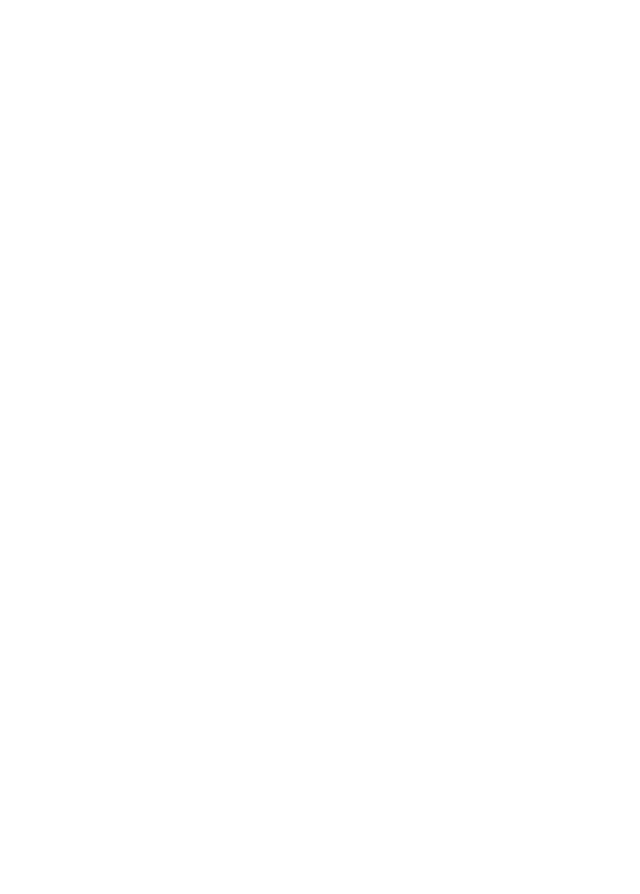
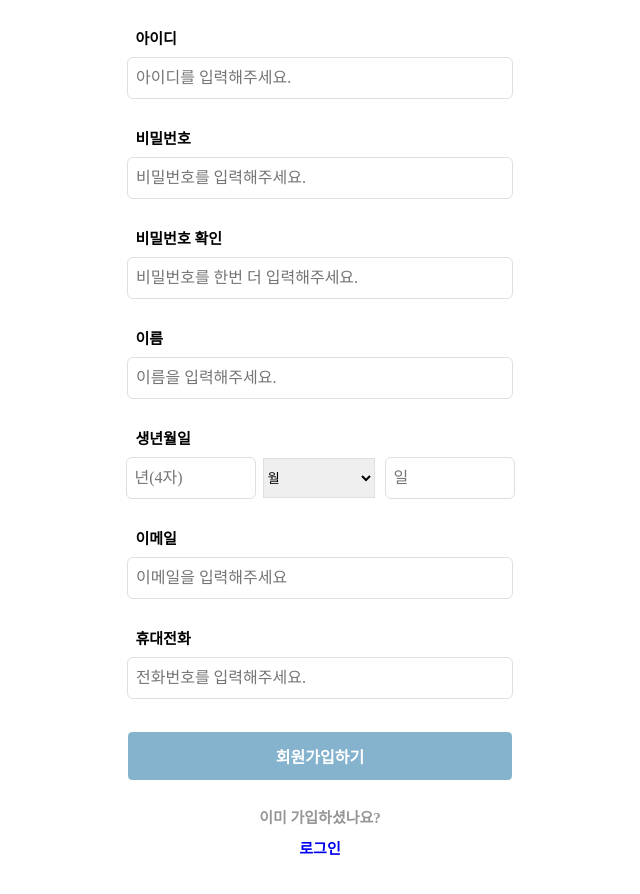
Before and after one commit to EunSo0/mAInd, a React (Create React App) app: page /signup in a window 1280 px wide. Shown: the part 180-1074 px from the top of the page, without its empty margins (320-960 px from the left). Before the commit the page ends 800 px from the top, so only its background shows below. Built offline with nearby package versions, Linux system fonts and the light colour scheme.

Commit message:
Feat: 로그인, 회원가입 페이지 추가

```diff
--- a/src/components/Header.jsx
+++ b/src/components/Header.jsx
@@ -59,7 +59,9 @@
     <>
       <Base>
         <List>
-          <Left>mAInd</Left>
+          <Link to="/">
+            <Left>mAInd</Left>
+          </Link>
           <Right>
             <Menu>상담하기</Menu>
             <Menu>상담 예약</Menu>
--- a/src/pages/Login.jsx
+++ b/src/pages/Login.jsx
@@ -1,5 +1,84 @@
 import React from "react";
+import Header from "../components/Header";
+import styled from "styled-components";
+
+const All = styled.div`
+  width: 100%;
+  height: 100%;
+`;
+
+const Base = styled.div`
+  height: 800px;
+  margin: -50px auto;
+  max-width: 300px;
+  display: flex;
+  justify-content: center;
+  align-items: center;
+  flex-direction: column;
+`;
+
+const Title = styled.div`
+  font-size: 26px;
+  font-weight: 600;
+  margin: 15px 0;
+`;
+
+const Input = styled.input`
+  font: inherit;
+  padding: 0.5rem;
+  border-radius: 6px;
+  border: 1px solid #dfdfdf;
+  width: 15rem;
+  height: 1.5rem;
+  max-width: 100%;
+  margin: 5px auto;
+  display: block;
+`;
+const Button = styled.button`
+  font: inherit;
+  background-color: #85b3cd;
+  color: #ffffff;
+  border: 1px solid #85b3cd;
+  padding: 0.5rem 1.5rem;
+  border-radius: 6px;
+  cursor: pointer;
+  margin: 15px auto;
+  display: block;
+  width: 16.3rem;
+  height: 2.5rem;
+`;
+
+const Text = styled.a`
+  font-weight: 800;
+  display: flex;
+  font-size: 14px;
+  text-align: center;
+  color: rgb(100, 100, 100);
+  margin: 3px;
+`;
+
+const Link = styled.a`
+  text-decoration: none;
+`;
 
 export default function Login() {
-  return <div>Login</div>;
+  return (
+    <>
+      <All>
+        <Header />
+        <Base>
+          <Title>로그인</Title>
+          <Input placeholder="이메일" type="text" id="email" />
+          <Input placeholder="비밀번호" type="password" id="password" />
+          <Button>로그인</Button>
+          <Link href="/signup">
+            <Text>회원가입</Text>
+          </Link>
+          <Link href="/">
+            <Text>비밀번호찾기</Text>
+          </Link>
+        </Base>
+      </All>
+    </>
+  );
 }
--- a/src/pages/Signup.jsx
+++ b/src/pages/Signup.jsx
@@ -1,5 +1,302 @@
-import React from "react";
+import React, { useState, useCallback } from "react";
+import styled from "styled-components";
+import Header from "../components/Header";
 
-export default function Signup() {
-  return <div>Signup</div>;
+const All = styled.div`
+  width: 100%;
+  height: 100%;
+  display: block;
+`;
+
+const Base = styled.div`
+  height: 1050px;
+  margin: 0px auto;
+  max-width: 400px;
+  display: flex;
+  justify-content: center;
+  align-items: center;
+  flex-direction: column;
+`;
+
+const Title = styled.div`
+  font-size: 26px;
+  font-weight: 600;
+  margin: 15px 0;
+`;
+
+const Group = styled.div`
+  height: 90px;
+`;
+
+const GroupWrap = styled.div`
+  display: flex;
+  height: 100px;
+`;
+
+const Birth = styled.div`
+  display: flex;
+  height: 100px;
+`;
+
+const Input = styled.input`
+  font: inherit;
+  padding: 0.5rem;
+  border-radius: 6px;
+  border: 1px solid #dfdfdf;
+  width: 23rem;
+  height: 1.5rem;
+  max-width: 100%;
+  margin: -1px auto;
+  display: block;
+`;
+
+const Input2 = styled.input`
+  font: inherit;
+  padding: 0.5rem;
+  border-radius: 6px;
+  border: 1px solid #dfdfdf;
+  width: 7rem;
+  height: 1.5rem;
+  max-width: 100%;
+  margin: -1px auto;
+  display: block;
+`;
+
+const Select = styled.select`
+  position: relative;
+  width: 7rem;
+  height: 40px;
+  border: 1px solid #dfdfdf;
+  margin: 0 10px 0 7px;
+`;
+
+const Label = styled.h1`
+  font-weight: 800;
+  display: flex;
+  font-size: 15px;
+  margin: 10px;
+`;
+const Condition = styled.h1`
+  font-weight: 800;
+  display: flex;
+  font-size: 12px;
+  margin: 10px;
+  color: rgb(130, 130, 130);
+`;
+
+const Text = styled.h1`
+  font-size: 15px;
+  text-align: center;
+  color: rgb(150, 150, 150);
+  display: flex;
+`;
+
+const TextEmpha = styled.h1`
+  font-size: 15px;
+  text-align: center;
+  margin: 0px;
+  display: flex;
+`;
+
+const Button = styled.button`
+  font: inherit;
+  font-weight: 800;
+  background-color: #85b3cd;
+  color: #ffffff;
+  border: 1px solid #85b3cd;
+  padding: 0.5rem 1.5rem;
+  border-radius: 4px;
+  cursor: pointer;
+  margin: 15px auto;
+  display: block;
+  width: 24rem;
+  height: 3rem;
+`;
+
+const Link = styled.a`
+  text-decoration: none;
+`;
+
+function Signup() {
+  const [email, setEmail] = useState("");
+  const [password, setPassword] = useState("");
+  const [passwordConfirm, setPasswordConfirm] = useState("");
+  const [phone, setPhone] = useState("");
+
+  const [emailMessage, setEmailMessage] = useState("");
+  const [passwordMessage, setPasswordMessage] = useState("");
+  const [passwordConfirmMessage, setPasswordConfirmMessage] = useState("");
+  const [phoneMessage, setPhoneMessage] = useState("");
+
+  const [isEmail, setIsEmail] = useState(false);
+  const [isPassword, setIsPassword] = useState(false);
+  const [isPasswordConfirm, setIsPasswordConfirm] = useState(false);
+  const [isPhone, setIsPhone] = useState(false);
+  // const router = useRouter();
+
+  // 이메일
+  const onChangeEmail = useCallback((e) => {
+    const emailRegex =
+      /([\w-.]+)@((\[[0-9]{1,3}\.[0-9]{1,3}\.[0-9]{1,3}\.)|(([\w-]+\.)+))([a-zA-Z]{2,4}|[0-9]{1,3})(\]?)$/;
+    const emailCurrent = e.target.value;
+    setEmail(emailCurrent);
+
+    if (!emailRegex.test(emailCurrent)) {
+      setEmailMessage("이메일 형식으로 입력해주세요.");
+      setIsEmail(false);
+    } else {
+      setEmailMessage("");
+      setIsEmail(true);
+    }
+  }, []);
+
+  // 비밀번호
+  const onChangePassword = useCallback((e) => {
+    const passwordRegex =
+      /^(?=.*[a-zA-Z])(?=.*[!@#$%^*+=-])(?=.*[0-9]).{8,25}$/;
+    const passwordCurrent = e.target.value;
+    setPassword(passwordCurrent);
+
+    if (!passwordRegex.test(passwordCurrent)) {
+      setPasswordMessage(
+        "숫자+영문자+특수문자 조합으로 8자리 이상 입력해주세요."
+      );
+      setIsPassword(false);
+    } else {
+      setPasswordMessage("");
+      setIsPassword(true);
+    }
+  }, []);
+
+  // 비밀번호 확인
+  const onChangePasswordConfirm = useCallback(
+    (e) => {
+      const passwordConfirmCurrent = e.target.value;
+      setPasswordConfirm(passwordConfirmCurrent);
+
+      if (password === passwordConfirmCurrent) {
+        setPasswordConfirmMessage("비밀번호가 일치합니다.");
+        setIsPasswordConfirm(true);
+      } else {
+        setPasswordConfirmMessage("");
+        setIsPasswordConfirm(false);
+      }
+    },
+    [password]
+  );
+
+  const onChangePhone = useCallback((e) => {
+    const phoneRegex = /^01(?:0|1|[6-9])(?:\d{3}|\d{4})\d{4}$/;
+    const phoneCurrent = e.target.value;
+    setPhone(phoneCurrent);
+
+    if (!phoneRegex.test(phoneCurrent)) {
+      setPhoneMessage("숫자만 입력해주세요.");
+      setIsPhone(false);
+    } else {
+      setPhoneMessage("");
+      setIsPhone(true);
+    }
+  }, []);
+
+  return (
+    <>
+      <All>
+        <Header />
+        <Base>
+          <Title>회원가입</Title>
+          <form>
+            <Group>
+              <Label>아이디</Label>
+              <Input placeholder="아이디를 입력해주세요." type="text" id="id" />
+            </Group>
+            <Group>
+              <Label>비밀번호</Label>
+              <Input
+                placeholder="비밀번호를 입력해주세요."
+                type="password"
+                id="password"
+                onChange={onChangePassword}
+              />
+              {password.length > 0 && <Condition>{passwordMessage}</Condition>}
+            </Group>
+            <Group>
+              <Label>비밀번호 확인</Label>
+              <Input
+                placeholder="비밀번호를 한번 더 입력해주세요."
+                type="password"
+                id="confirmPassword"
+                onChange={onChangePasswordConfirm}
+              />
+              {passwordConfirm.length > 0 && (
+                <Condition>{passwordConfirmMessage}</Condition>
+              )}
+            </Group>
+            <Group>
+              <Label>이름</Label>
+              <Input placeholder="이름을 입력해주세요." type="text" id="name" />
+            </Group>
+            <GroupWrap>
+              <Group>
+                <Label>생년월일</Label>
+                <Birth>
+                  <Input2 placeholder="년(4자)" type="number" />
+                  <Select>
+                    <option>월</option>
+                    <option>1</option>
+                    <option>2</option>
+                    <option>3</option>
+                    <option>4</option>
+                    <option>5</option>
+                    <option>6</option>
+                    <option>7</option>
+                    <option>8</option>
+                    <option>9</option>
+                    <option>10</option>
+                    <option>11</option>
+                    <option>12</option>
+                  </Select>
+                  <Input2 placeholder="일" type="text" />
+                </Birth>
+              </Group>
+            </GroupWrap>
+            <Group>
+              <Label>이메일</Label>
+              <Input
+                placeholder="이메일을 입력해주세요"
+                type="text"
+                id="email"
+                onChange={onChangeEmail}
+              />
+              {email.length > 0 && <Condition>{emailMessage}</Condition>}
+            </Group>
+            <Group>
+              <Label>휴대전화</Label>
+              <Input
+                placeholder="전화번호를 입력해주세요."
+                type="text"
+                id="number"
+                onChange={onChangePhone}
+              />
+              {phone.length > 0 && <Condition>{phoneMessage}</Condition>}
+            </Group>
+            <Button
+              disabled={
+                !(isEmail && isPassword && isPasswordConfirm && isPhone)
+              }
+            >
+              회원가입하기
+            </Button>
+          </form>
+          <Text>이미 가입하셨나요?</Text>
+          <Link href="/login">
+            <TextEmpha>로그인</TextEmpha>
+            <br />
+          </Link>
+        </Base>
+      </All>
+    </>
+  );
 }
+
+export default Signup;
```
